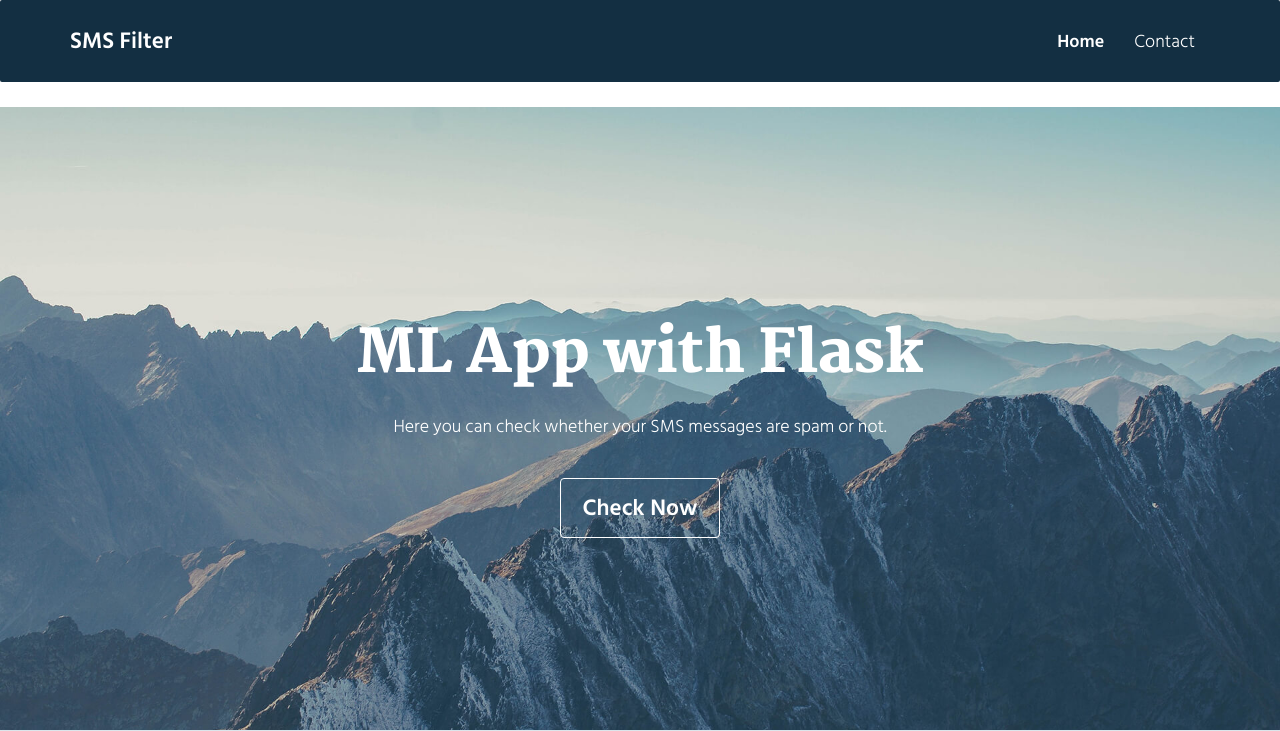
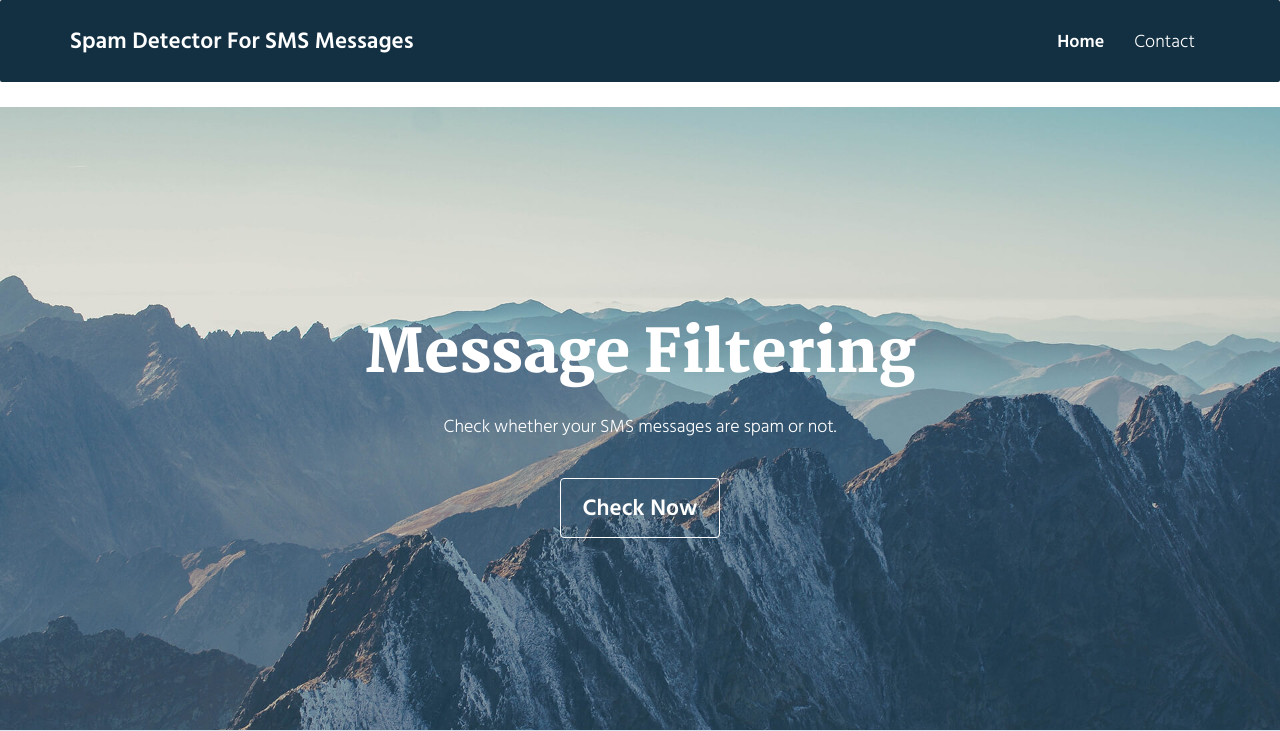
Before and after one commit to divyeshvala/Message-Filter, a Flask app: page / in a window 1280 px wide. Shown: the top 731 px of the page. Run offline with Flask 2, Linux system fonts and the light colour scheme.

Commit message:
Home page header has been updated.

```diff
--- a/templates/index.html
+++ b/templates/index.html
@@ -12,13 +12,10 @@
     <!-- Disable tap highlight on IE -->
     <meta name="msapplication-tap-highlight" content="no">
 
-
     <link rel="apple-touch-icon" sizes="180x180" href="./assets/apple-icon-180x180.png">
     <link href="./assets/favicon.ico" rel="icon">
 
-    <link href="" rel="stylesheet">
-
-    <title>Title page</title>
+    <title>Spam Detector</title>
 
     <link href="../static/css/home_styles.css" rel="stylesheet">
 
@@ -39,14 +36,14 @@
             </button>
             <a class="navbar-brand" href="./index.html" title="">
               <!-- img src="./assets/images/mashup-icon.svg" class="navbar-logo-img" alt="" -->
-              <b>SMS Filter</b>
+              <b>Spam Detector For SMS Messages</b>
             </a>
           </div>
 
           <div class="collapse navbar-collapse" id="navbar-collapse">
             <ul class="nav navbar-nav navbar-right">
               <li><a href="./index.html" title=""><b>Home</b></a></li>
-              <li><a href="#" title="">Contact</a></li>
+              <li><a href="#contact" title="">Contact</a></li>
             </ul>
           </div>
         </div>
@@ -59,8 +56,8 @@
         <div class="container">
           <div class="row">
             <div class="col-xs-12">
-              <h1>ML App with Flask</h1>
-              <p>Here you can check whether your SMS messages are spam or not. </p>
+              <h1>Message Filtering</h1>
+              <p>Check whether your SMS messages are spam or not. </p>
               <br>
               <a href="#check" class="btn btn-default btn-lg" title=""><b>Check Now</b></a>
             </div>
@@ -117,16 +114,16 @@
     <!-- About project section ends here -->
 
     <!-- Developed by section starts here -->
-    <div class="section-container dev-container">
+    <div id="contact" class="section-container dev-container">
       <div class="container text-center">
         <div class="row text-center">
             <h3 style="color: rgb(221, 221, 221);">Divyesh Vala</h3>
             <p style="color: rgb(221, 221, 221);" >Android & Web Developer, <br/>final year CSE student at MNNIT.</p>
             <p>
-              <a href="https://www.linkedin.com/divyesh-vala" class="social-round-icon fa-icon" title="">
+              <a href="https://www.linkedin.com/in/divyesh-vala" class="social-round-icon fa-icon" title="">
                 <i class="fa fa-linkedin" aria-hidden="true"></i>
               </a>
-              <a href="https://gihub.com/divyeshvala" class="social-round-icon fa-icon" title="">
+              <a href="https://github.com/divyeshvala" class="social-round-icon fa-icon" title="">
                 <i class="fa fa-github" aria-hidden="true"></i>
               </a>
               <a href="divyeshvala2222@gmail.com" class="social-round-icon fa-icon" title="">
@@ -137,5 +134,6 @@
       </div>
     </div>
     <!-- Developed by section ends here -->
+
   </body>
 </html>
```
